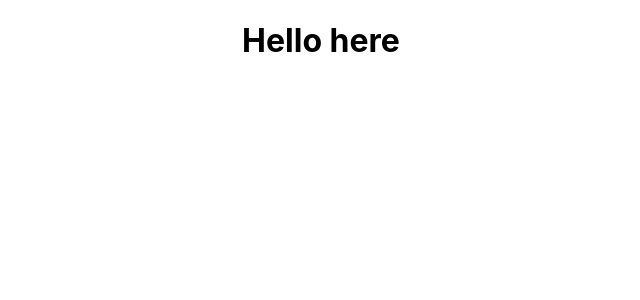
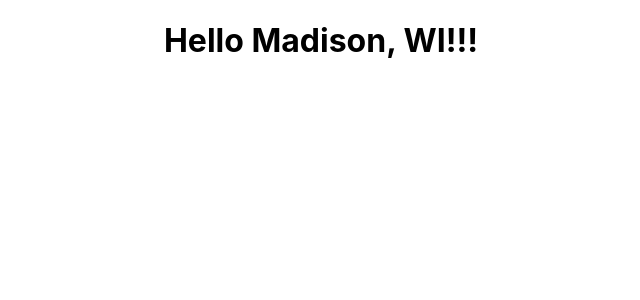
Before and after one commit to enoueni/p4, a React (Create React App) app: page / in a window 1280 px wide. Shown: the top 300 px of the page, without its empty margins (319-959 px from the left). Built offline with nearby package versions, Linux system fonts and the light colour scheme.

Commit message:
modified the app to include Hello Madison

```diff
--- a/src/App.js
+++ b/src/App.js
@@ -3,7 +3,7 @@ import './App.css';
 function App() {
   return (
     <div className="App">
-      <h1>Hello here</h1>
+      <h1>Hello Madison, WI!!!</h1>
     </div>
   );
 }
```
